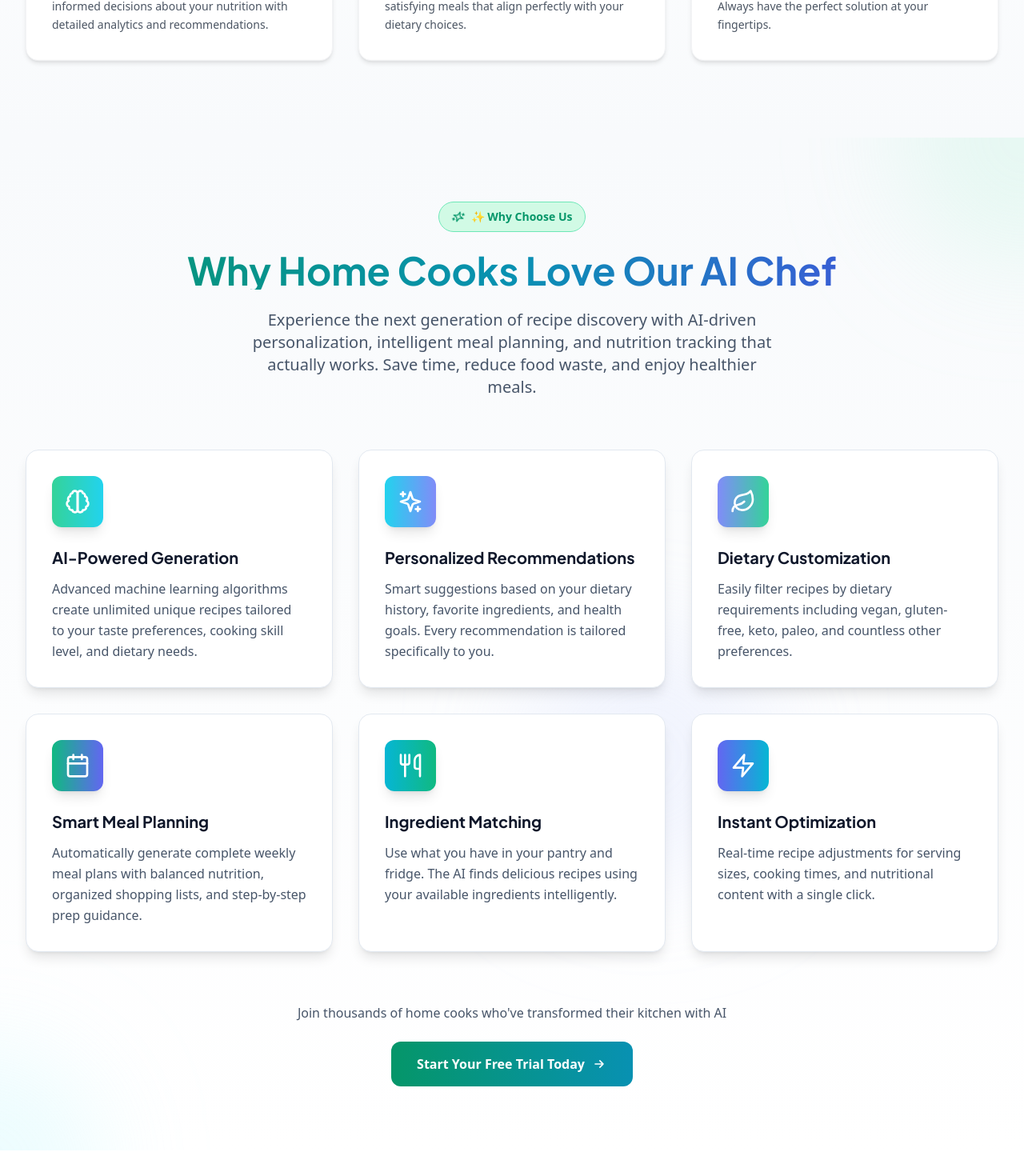
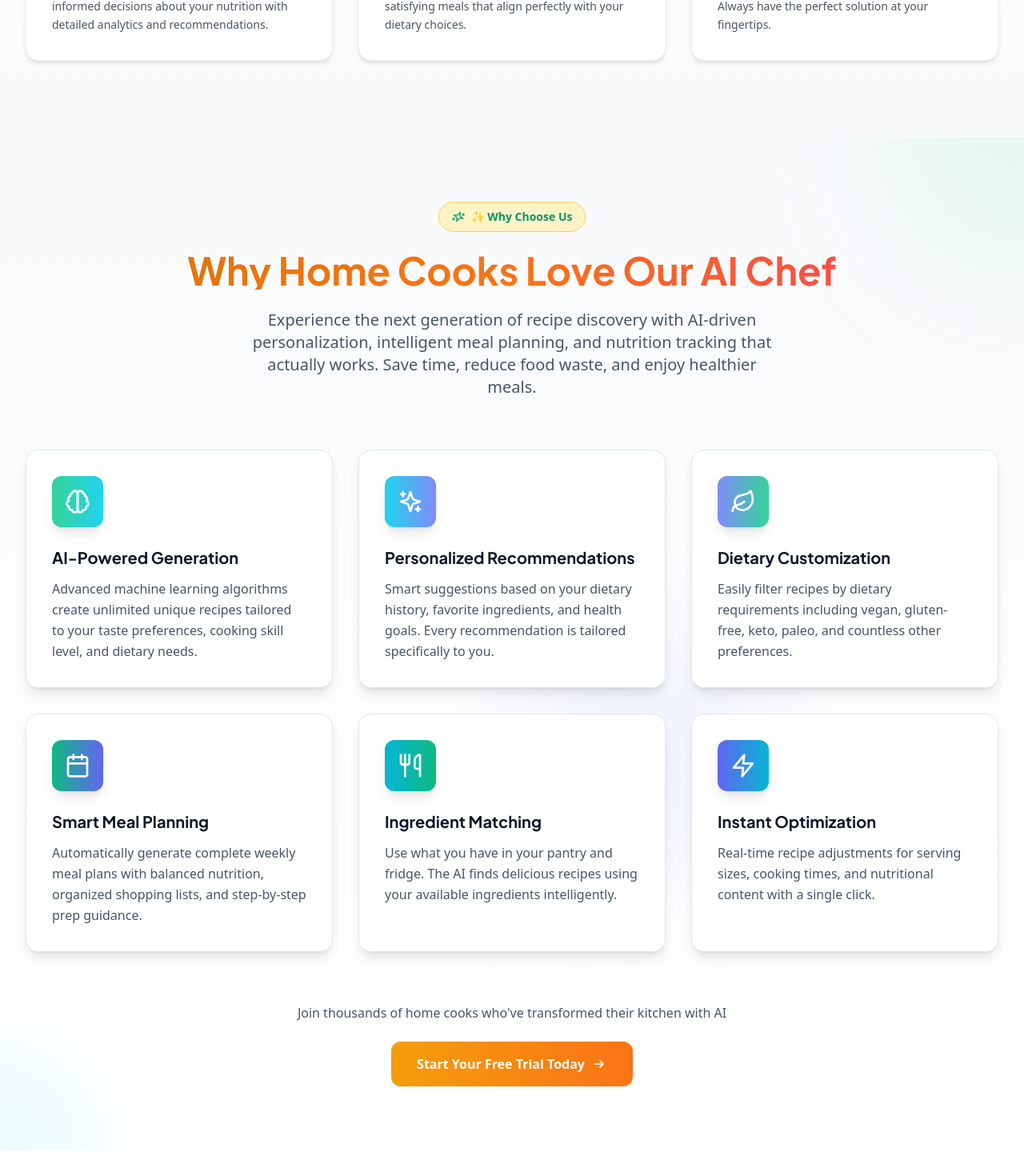
Before and after one commit to FeltSense/web-project-90f869ea-d09e-418f-9369-cc0209593515-1766157275964, a Next.js app: page / in a window 1280 px wide. Shown: the part 3003-4473 px from the top of the page at 80% size. Built offline with nearby package versions, Linux system fonts and the light colour scheme.

Commit message:
Auto-commit: Fix deployment workflow

```diff
--- a/components/Benefits.tsx
+++ b/components/Benefits.tsx
@@ -97,11 +97,11 @@ const Benefits: React.FC = () => {
           viewport={{ once: true }}
           transition={{ duration: 0.6 }}
         >
-          <div className="inline-flex items-center gap-2 px-4 py-2 rounded-full bg-emerald-100 border border-emerald-300 mb-6">
+          <div className="inline-flex items-center gap-2 px-4 py-2 rounded-full bg-amber-100 border border-amber-300 mb-6">
             <Sparkles className="w-4 h-4 text-emerald-600 animate-spin" style={{ animationDuration: '3s' }} />
             <span className="text-sm font-semibold text-emerald-600">✨ Why Choose Us</span>
           </div>
-          <h2 className="text-4xl md:text-5xl font-bold bg-gradient-to-r from-emerald-600 via-cyan-600 to-indigo-600 bg-clip-text text-transparent mb-6">
+          <h2 className="text-4xl md:text-5xl font-bold bg-gradient-to-r from-amber-600 via-orange-500 to-rose-500 bg-clip-text text-transparent mb-6">
             Why Home Cooks Love Our AI Chef
           </h2>
           <p className="text-xl text-slate-600 max-w-2xl mx-auto">
@@ -123,14 +123,14 @@ const Benefits: React.FC = () => {
               whileHover={{ y: -8, transition: { duration: 0.3 } }}
               className="group relative"
             >
-              <div className="absolute inset-0 bg-gradient-to-r from-emerald-500/10 to-cyan-500/10 rounded-2xl opacity-0 group-hover:opacity-100 transition-opacity duration-300 blur-xl" />
+              <div className="absolute inset-0 bg-gradient-to-r from-amber-500/10 to-orange-500/10 rounded-2xl opacity-0 group-hover:opacity-100 transition-opacity duration-300 blur-xl" />
 
               <div className="relative h-full bg-white border border-slate-200 rounded-2xl p-8 shadow-lg hover:shadow-2xl transition-all duration-300 overflow-hidden">
                 <div className={`inline-flex p-4 rounded-xl bg-gradient-to-r ${benefit.gradient} mb-6 text-white shadow-lg group-hover:scale-110 transition-transform duration-300`}>
                   {benefit.icon}
                 </div>
 
-                <h3 className="text-xl font-bold text-slate-900 mb-3 group-hover:text-emerald-600 transition-colors duration-300">
+                <h3 className="text-xl font-bold text-slate-900 mb-3 group-hover:text-amber-600 transition-colors duration-300">
                   {benefit.title}
                 </h3>
 
@@ -138,7 +138,7 @@ const Benefits: React.FC = () => {
                   {benefit.description}
                 </p>
 
-                <div className="absolute top-0 right-0 w-1 h-0 bg-gradient-to-b from-emerald-500 to-cyan-500 group-hover:h-full transition-all duration-500 rounded-r-2xl" />
+                <div className="absolute top-0 right-0 w-1 h-0 bg-gradient-to-b from-amber-500 to-orange-500 group-hover:h-full transition-all duration-500 rounded-r-2xl" />
               </div>
             </motion.div>
           ))}
@@ -154,7 +154,7 @@ const Benefits: React.FC = () => {
           <p className="text-slate-600 mb-6">
             Join thousands of home cooks who've transformed their kitchen with AI
           </p>
-          <button className="inline-flex items-center justify-center px-8 py-4 bg-gradient-to-r from-emerald-600 to-cyan-600 text-white font-semibold rounded-xl hover:shadow-2xl hover:scale-105 transition-all duration-300">
+          <button className="inline-flex items-center justify-center px-8 py-4 bg-gradient-to-r from-amber-500 to-orange-500 text-white font-semibold rounded-xl hover:shadow-2xl hover:scale-105 transition-all duration-300">
             Start Your Free Trial Today
             <svg className="w-5 h-5 ml-2" fill="none" stroke="currentColor" viewBox="0 0 24 24">
               <path strokeLinecap="round" strokeLinejoin="round" strokeWidth={2} d="M13 7l5 5m0 0l-5 5m5-5H6" />
```
